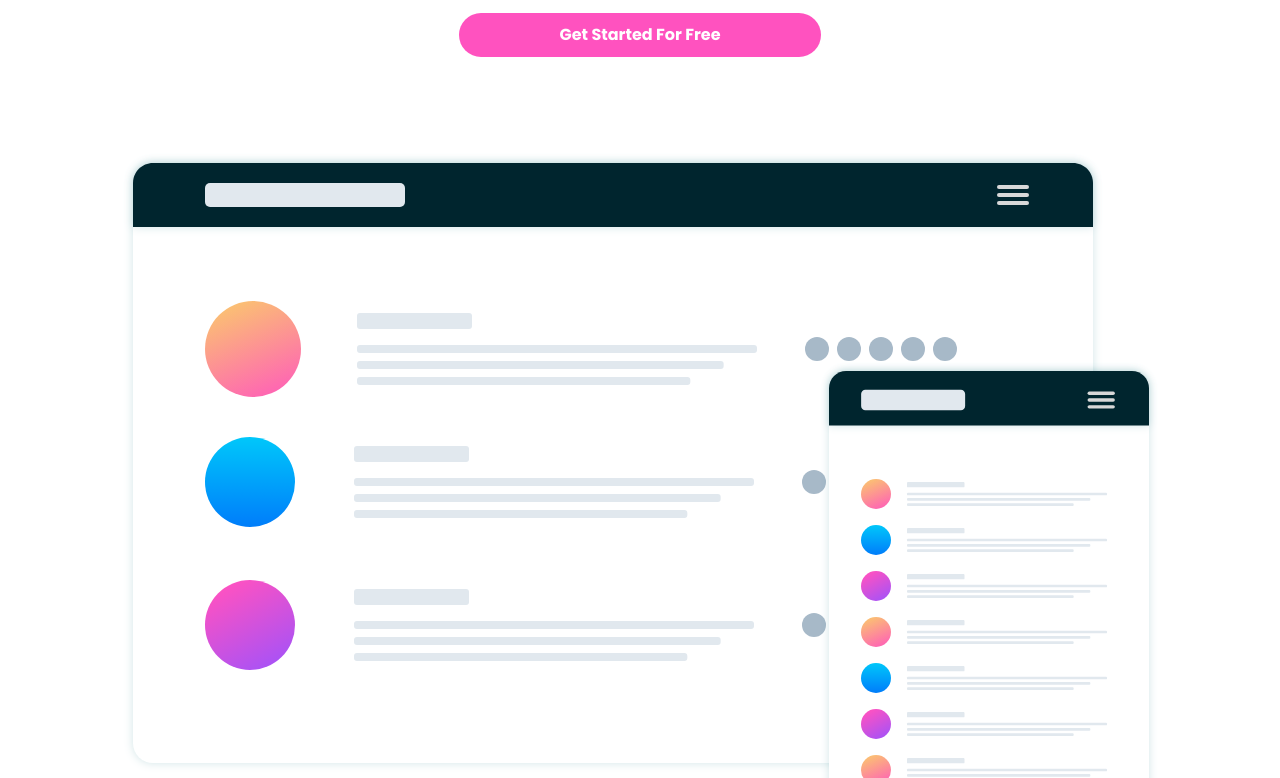
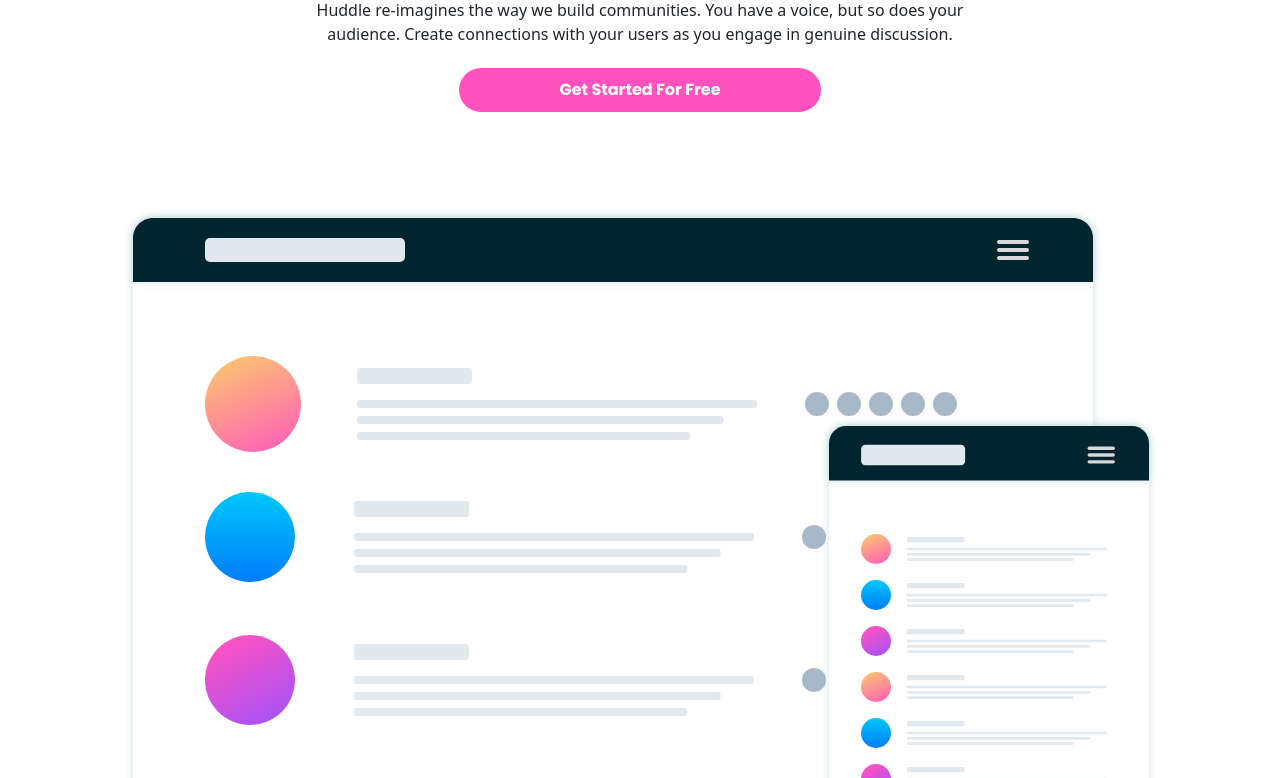
Before and after one commit to Sumit0o0/huddle-landing-page-with-curved-sections-master, a plain HTML site: page index.html in a window 1280 px wide. Shown: the part 239-1017 px from the top of the page. Drawn offline with nearby package versions, Linux system fonts and the light colour scheme.

Commit message:
Update index.css

```diff
--- a/index.css
+++ b/index.css
@@ -90,7 +90,7 @@
 nav {
   display: flex;
   margin-top: 24px;
-  margin-bottom: 68px;
+  margin-bottom: 95px;
 }
 
 nav button {
@@ -113,6 +113,13 @@
 
 main > .container-fluid {
   padding: 0;
+}
+
+
+.head-sec p{
+  width: 60%;
+  margin: auto;
+  padding: 22px 0;
 }
 
 .acheive-sec h1 {
```
